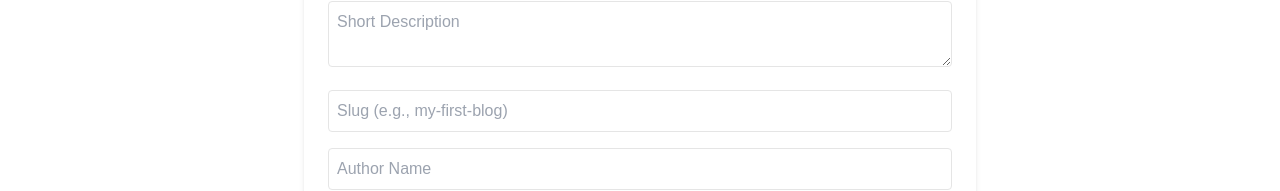
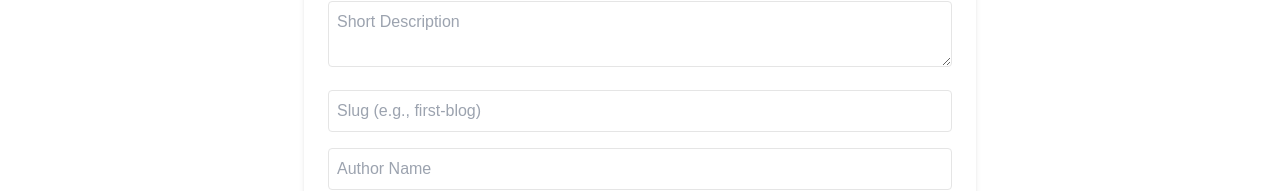
Before and after one commit to amreshkyadav998/PulsePost, a Next.js app: page /uploadblog in a window 1280 px wide. Shown: the part 238-429 px from the top of the page. Built offline with nearby package versions, Linux system fonts and the light colour scheme.

Commit message:
placeholder

```diff
--- a/app/uploadblog/page.js
+++ b/app/uploadblog/page.js
@@ -55,7 +55,7 @@ export default function UploadBlogPage() {
       <form onSubmit={handleSubmit(onSubmit)} className="space-y-4">
         <input type="text" placeholder="Title" {...register("title", { required: true })} className="w-full p-2 border rounded" />
         <textarea placeholder="Short Description" {...register("description", { required: true })} className="w-full p-2 border rounded"></textarea>
-        <input type="text" placeholder="Slug (e.g., my-first-blog)" {...register("slug", { required: true })} className="w-full p-2 border rounded" />
+        <input type="text" placeholder="Slug (e.g., first-blog)" {...register("slug", { required: true })} className="w-full p-2 border rounded" />
         <input type="text" placeholder="Author Name" {...register("author", { required: true })} className="w-full p-2 border rounded" />
         <input type="file" accept="image/*" onChange={(e) => setImage(e.target.files[0])} className="w-full p-2 border rounded cursor-pointer" />
         {image && <p className="text-sm text-gray-600 mt-1">Selected: {image.name}</p>}
```
